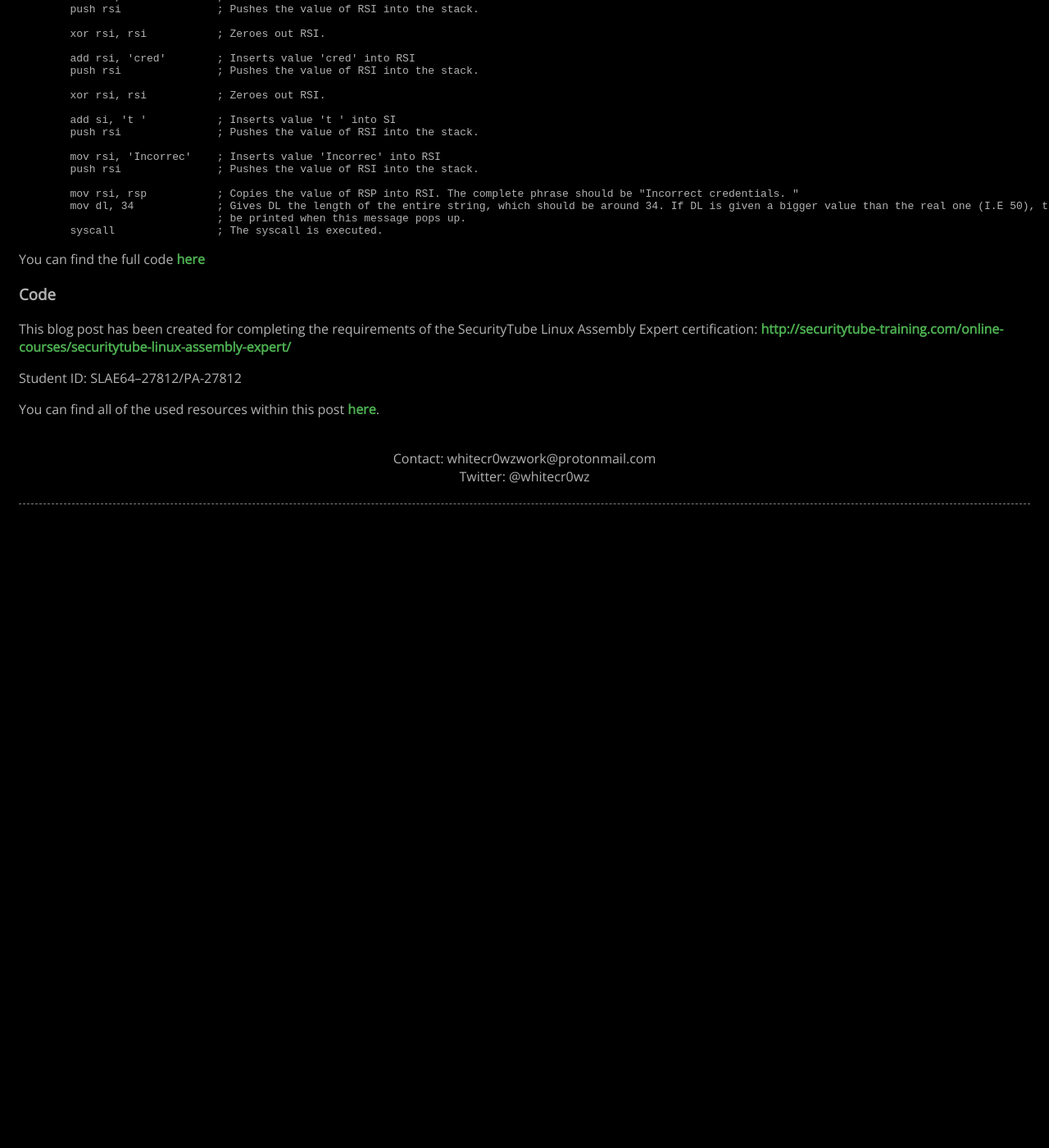
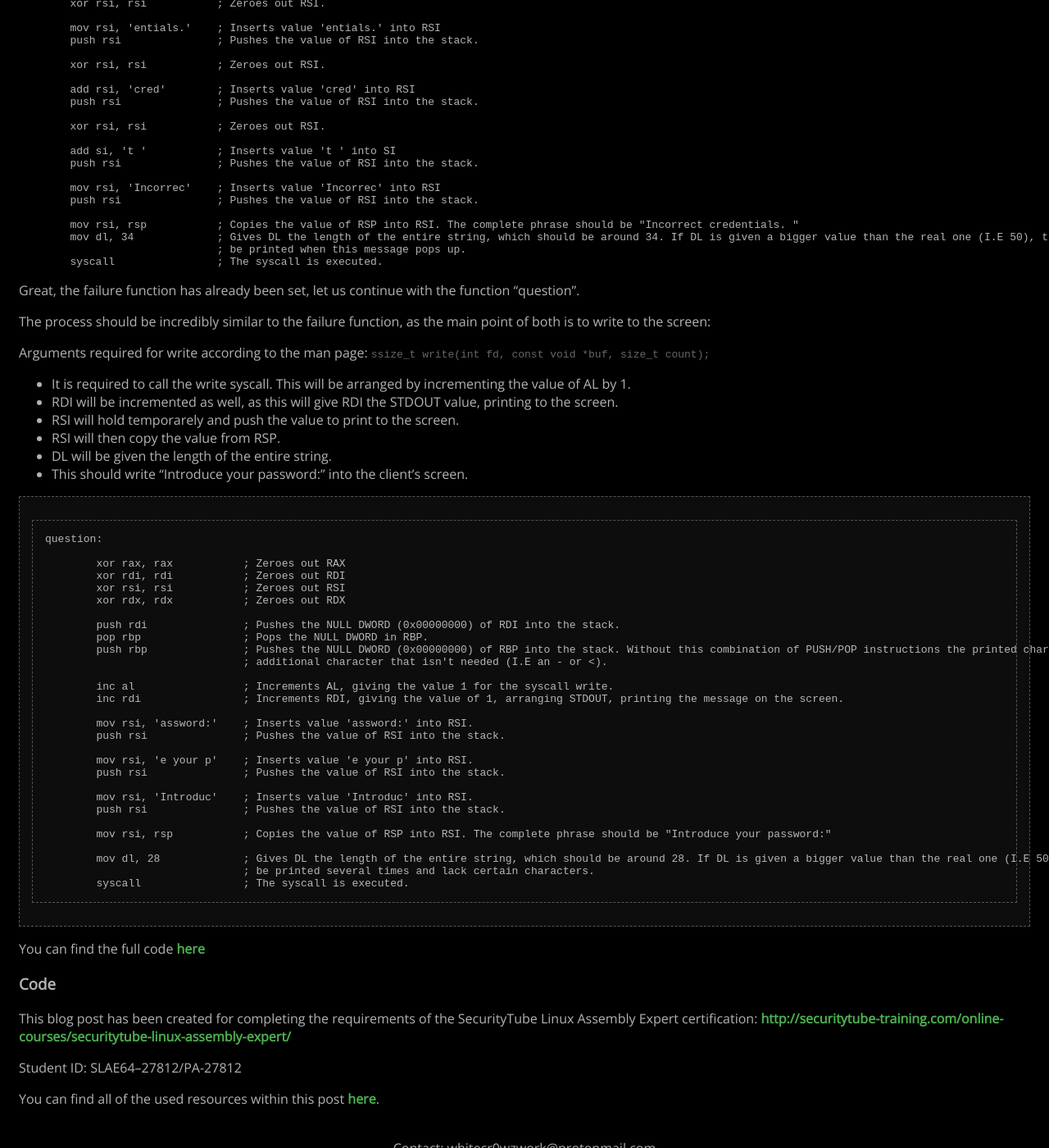
Before and after one commit to whitecr0wz/whitecr0wz.github.io, a Jekyll site: the page built from _posts/posts/2021-01-14-SLAE64-Bind-Password.md, in a window 1280 px wide and 1400 px high, scrolled down 1892 px. Shown: the whole window at 82% size. Built offline with Jekyll 4.4.1, drawn with Linux system fonts in a browser that asks for light colours; before the commit the page ends 2522 px from its top, so only the background shows below that; some of the changed text lies outside the part shown.

Commit message:
Update 2021-01-14-SLAE64-Bind-Password.md

````diff
--- a/_posts/posts/2021-01-14-SLAE64-Bind-Password.md
+++ b/_posts/posts/2021-01-14-SLAE64-Bind-Password.md
@@ -70,6 +70,8 @@ Let's start with the failure function, right after dup2.
 
 The process should be the following.
 
+Arguments required for write according to the man page: ```ssize_t write(int fd, const void *buf, size_t count);```
+
 + It is required to call the write syscall. This will be arranged by incrementing the value of AL by 1.
 + RDI will be incremented as well, as this will give RDI the STDOUT value, printing to the screen.
 + RSI will hold temporarely and push the value to print to the screen.
@@ -122,6 +124,51 @@ halt:
         syscall                ; The syscall is executed.
 ```
 
+Great, the failure function has already been set, let us continue with the function "question".
+
+The process should be incredibly similar to the failure function, as the main point of both is to write to the screen:
+
+Arguments required for write according to the man page: ```ssize_t write(int fd, const void *buf, size_t count);```
+
++ It is required to call the write syscall. This will be arranged by incrementing the value of AL by 1.
++ RDI will be incremented as well, as this will give RDI the STDOUT value, printing to the screen.
++ RSI will hold temporarely and push the value to print to the screen.
++ RSI will then copy the value from RSP.
++ DL will be given the length of the entire string.
++ This should write "Introduce your password:" into the client's screen.
+
+```
+question:
+
+        xor rax, rax           ; Zeroes out RAX
+        xor rdi, rdi           ; Zeroes out RDI
+        xor rsi, rsi           ; Zeroes out RSI
+        xor rdx, rdx           ; Zeroes out RDX
+
+        push rdi               ; Pushes the NULL DWORD (0x00000000) of RDI into the stack.
+        pop rbp                ; Pops the NULL DWORD in RBP.
+        push rbp               ; Pushes the NULL DWORD (0x00000000) of RBP into the stack. Without this combination of PUSH/POP instructions the printed characters would have an
+                               ; additional character that isn't needed (I.E an - or <).
+
+        inc al                 ; Increments AL, giving the value 1 for the syscall write.
+        inc rdi                ; Increments RDI, giving the value of 1, arranging STDOUT, printing the message on the screen.
+
+        mov rsi, 'assword:'    ; Inserts value 'assword:' into RSI.
+        push rsi               ; Pushes the value of RSI into the stack.
+
+        mov rsi, 'e your p'    ; Inserts value 'e your p' into RSI.
+        push rsi               ; Pushes the value of RSI into the stack.
+
+        mov rsi, 'Introduc'    ; Inserts value 'Introduc' into RSI.
+        push rsi               ; Pushes the value of RSI into the stack.
+
+        mov rsi, rsp           ; Copies the value of RSP into RSI. The complete phrase should be "Introduce your password:"
+
+        mov dl, 28             ; Gives DL the length of the entire string, which should be around 28. If DL is given a bigger value than the real one (I.E 50), the string will
+                               ; be printed several times and lack certain characters.
+        syscall                ; The syscall is executed.
+```
+
 You can find the full code [here](https://github.com/whitecr0wz/SLAE/blob/main/SLAE64/Assignment_1/1.asm)
 
 ### Code
````
